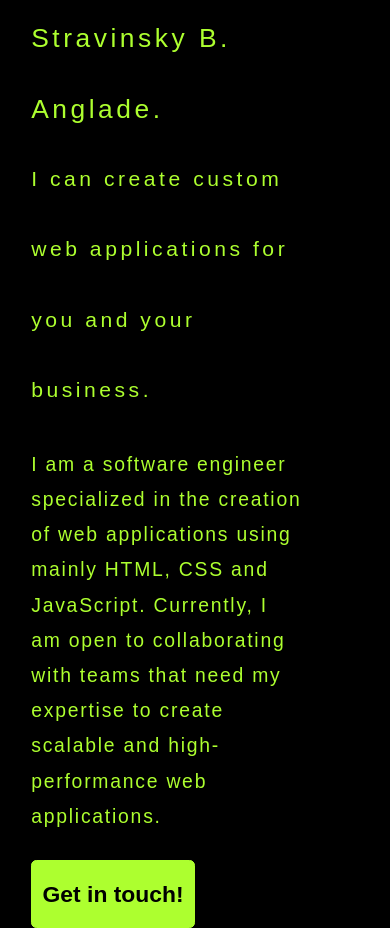
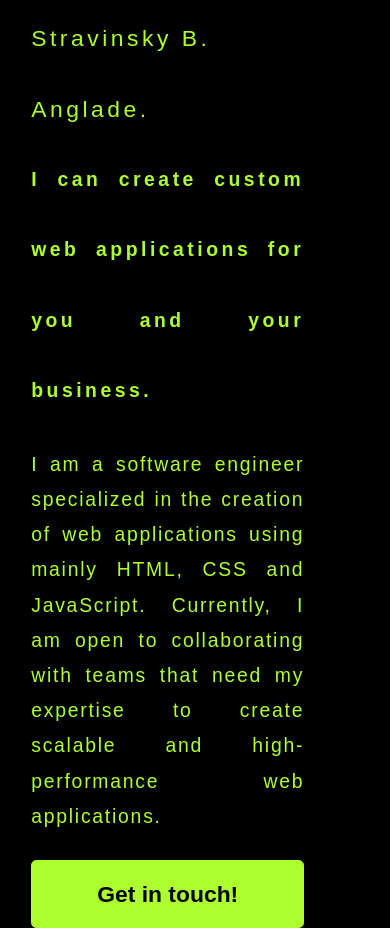
Before and after one commit to vegatch/blog, a website: page index.html in a window 390 px wide. Shown: the part 321-1249 px from the top of the page. Drawn offline with Linux system fonts and the light colour scheme.

Commit message:
reducing text and box size for mobile 1

```diff
--- a/css/style.css
+++ b/css/style.css
@@ -376,11 +376,13 @@ form > input{
     /* home page */
 
     .my-name{
-        font-size: 1.5rem;
+        font-size: 1.3rem;
     }
 
     .my-ability{
-        font-size: 1.2rem;
+        font-size: 1.1rem;
+        font-weight: bolder;
+        text-align: justify;
     }
 
     .my-greeting, .my-profile{
@@ -388,11 +390,16 @@ form > input{
         line-height: 2rem;
         letter-spacing: 0.1rem;
         margin-bottom: 1.5rem;
+        text-align: justify;
     }
     .big-btn a{
         color: var(--black);
         font-weight: bolder;
     }
 
+    .big-btn{
+        width: 100%;
+    }
+
 }
 /* end of media query */
```
